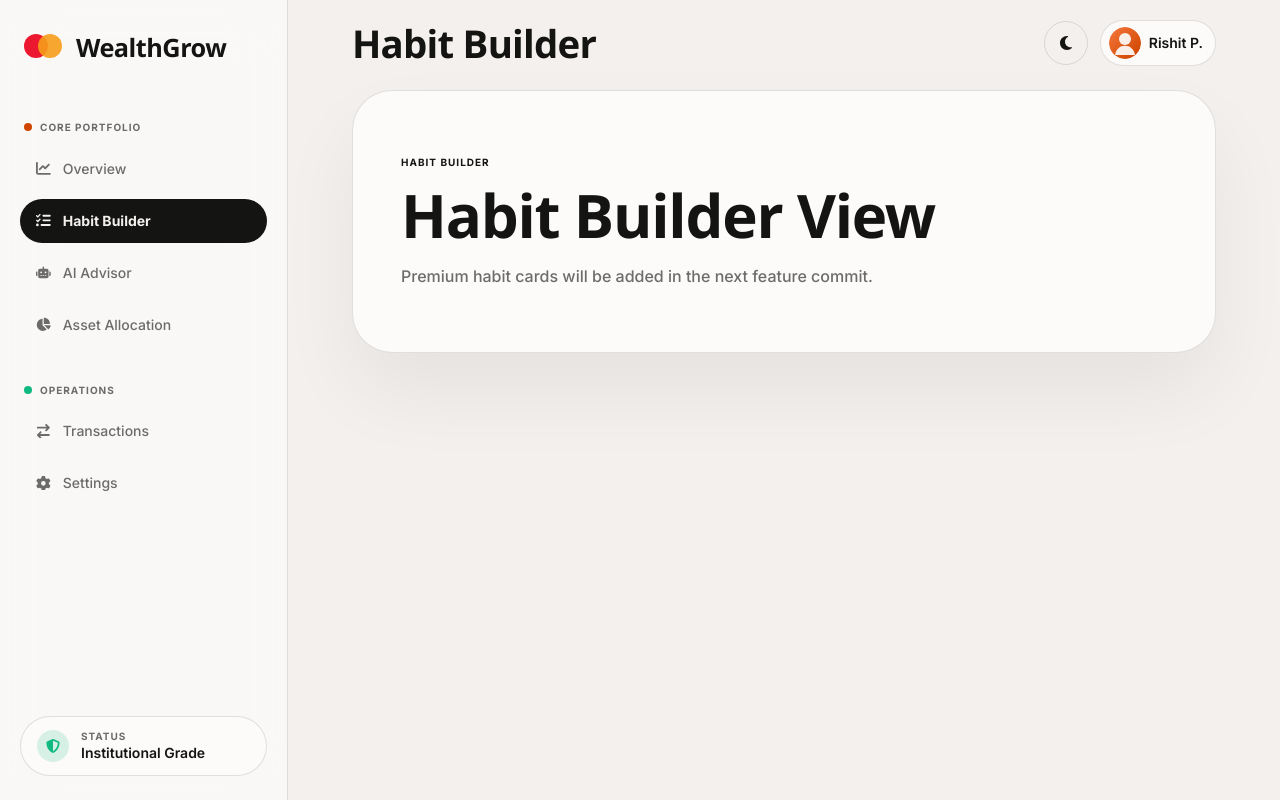
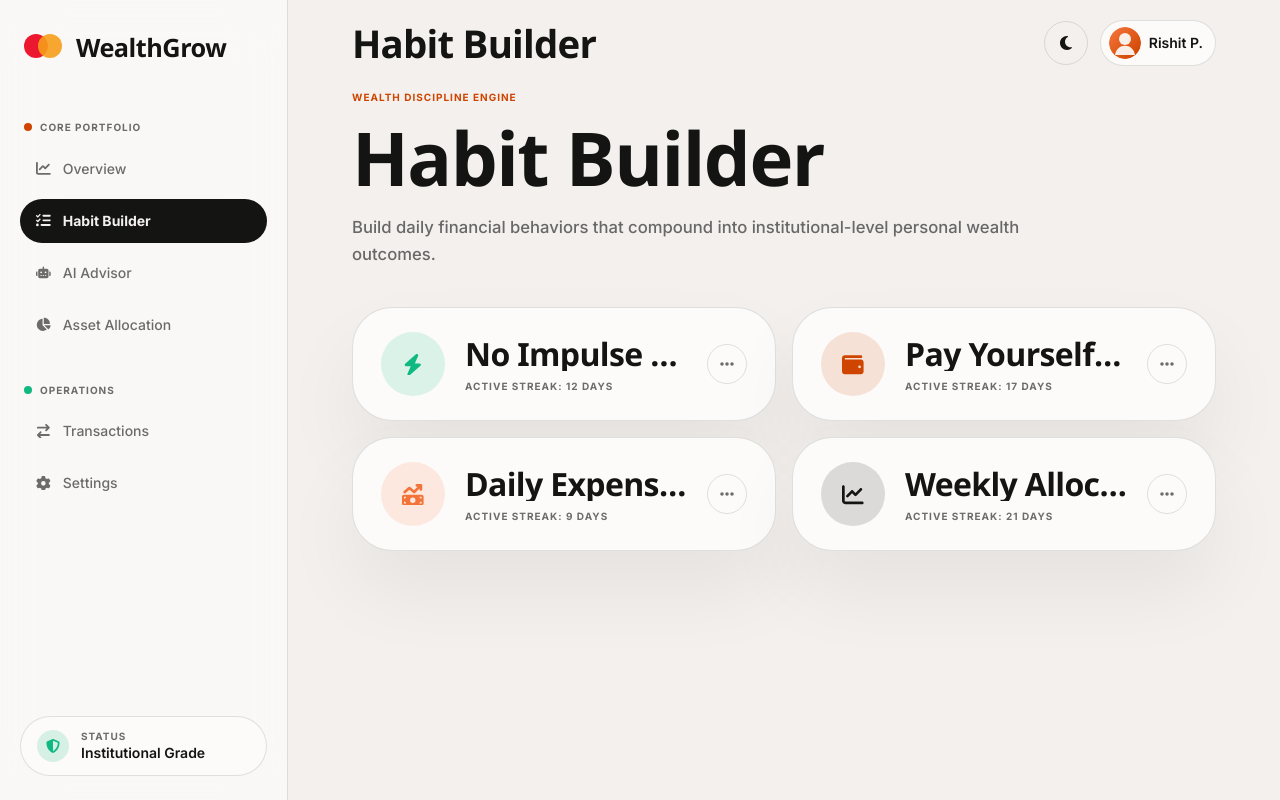
Before and after one commit to Rishit1769/AI-Based-Financial-Habit-Builder-Wealth-Growth-Tracker, a React (Vite) app in the folder frontend/: page / in a window 1280 px wide. Both pictures are taken after a click on the button "Habit Builder". Built offline with nearby package versions, Linux system fonts and the light colour scheme; a web font is replaced by a local one.

Commit message:
feat(frontend): build habit and advisor premium views

```diff
--- a/frontend/src/views/AdvisorView.jsx
+++ b/frontend/src/views/AdvisorView.jsx
@@ -1,11 +1,154 @@
+import { useMemo, useState } from 'react';
+import { FaArrowUpLong, FaRobot, FaUser } from 'react-icons/fa6';
+
+const seedMessages = [
+  {
+    id: 'm1',
+    role: 'ai',
+    text: 'Strategic Advisor online. Share your top financial objective for this quarter.',
+  },
+  {
+    id: 'm2',
+    role: 'user',
+    text: 'I want to improve monthly savings while reducing discretionary spend.',
+  },
+  {
+    id: 'm3',
+    role: 'ai',
+    text: 'Recommended: cap variable spend to 28% of income and automate a 12% transfer to savings on payday.',
+  },
+];
+
+function ChatBubble({ message }) {
+  const isUser = message.role === 'user';
+
+  return (
+    <div className={`flex items-end gap-3 ${isUser ? 'justify-end' : 'justify-start'}`}>
+      {!isUser && (
+        <span
+          className="radius-circle flex h-10 w-10 items-center justify-center"
+          style={{
+            border: '1px solid var(--border)',
+            background: 'color-mix(in srgb, var(--orbit) 16%, transparent)',
+            color: 'var(--signal)',
+          }}
+        >
+          <FaRobot />
+        </span>
+      )}
+
+      <div
+        className="px-5 py-3 text-sm leading-relaxed"
+        style={{
+          maxWidth: 'min(75%, 700px)',
+          border: `1px solid ${isUser ? 'transparent' : 'var(--border)'}`,
+          borderRadius: 'var(--radius-stadium)',
+          borderTopLeftRadius: isUser ? 'var(--radius-stadium)' : '0',
+          borderTopRightRadius: isUser ? '0' : 'var(--radius-stadium)',
+          background: isUser ? 'var(--ink)' : 'var(--lifted-surface)',
+          color: isUser ? 'var(--canvas)' : 'var(--ink)',
+        }}
+      >
+        {message.text}
+      </div>
+
+      {isUser && (
+        <span
+          className="radius-circle flex h-10 w-10 items-center justify-center"
+          style={{
+            border: '1px solid var(--border)',
+            background: 'color-mix(in srgb, var(--growth) 16%, transparent)',
+            color: 'var(--growth)',
+          }}
+        >
+          <FaUser />
+        </span>
+      )}
+    </div>
+  );
+}
+
 export default function AdvisorView() {
+  const [messages, setMessages] = useState(seedMessages);
+  const [input, setInput] = useState('');
+
+  const canSend = useMemo(() => input.trim().length > 0, [input]);
+
+  const handleSubmit = (event) => {
+    event.preventDefault();
+    const prompt = input.trim();
+    if (!prompt) {
+      return;
+    }
+
+    setMessages((current) => [
+      ...current,
+      { id: `user-${current.length + 1}`, role: 'user', text: prompt },
+      {
+        id: `ai-${current.length + 2}`,
+        role: 'ai',
+        text: 'Signal received. I will optimize your strategy by blending cash-flow discipline with allocation guidance.',
+      },
+    ]);
+    setInput('');
+  };
+
   return (
-    <section className="card-stadium px-8 py-16 md:px-12">
-      <p className="eyebrow">AI Advisor</p>
-      <h2 className="wealth-display mt-3 text-6xl font-extrabold">Strategic Advisor View</h2>
-      <p className="mt-4 max-w-xl text-base" style={{ color: 'var(--muted-ink)' }}>
-        Intelligence terminal interactions will be added in the next feature commit.
-      </p>
+    <section className="card-stadium px-5 py-5 md:px-7 md:py-7">
+      <header className="flex items-center gap-3 border-b pb-4" style={{ borderColor: 'var(--border)' }}>
+        <span
+          className="radius-circle flex h-12 w-12 items-center justify-center"
+          style={{
+            border: '1px solid var(--border)',
+            background: 'color-mix(in srgb, var(--signal) 14%, transparent)',
+            color: 'var(--signal)',
+          }}
+        >
+          <FaRobot className="text-lg" />
+        </span>
+        <div>
+          <p className="eyebrow" style={{ color: 'var(--muted-ink)' }}>
+            Intelligence Terminal
+          </p>
+          <h2 className="wealth-display mt-1 text-[2.25rem] font-extrabold">Strategic Advisor</h2>
+        </div>
+      </header>
+
+      <div className="mt-5 flex flex-col gap-5">
+        <div className="max-h-[53vh] min-h-[40vh] space-y-4 overflow-y-auto pr-1">
+          {messages.map((message) => (
+            <ChatBubble key={message.id} message={message} />
+          ))}
+        </div>
+
+        <form
+          onSubmit={handleSubmit}
+          className="radius-pill flex items-center gap-3 px-3 py-2"
+          style={{ border: '1px solid var(--border)', background: 'var(--lifted-surface)' }}
+        >
+          <input
+            type="text"
+            value={input}
+            onChange={(event) => setInput(event.target.value)}
+            placeholder="Ask Strategic Advisor about savings, risk, or allocation..."
+            className="w-full bg-transparent px-2 text-sm outline-none"
+            style={{ color: 'var(--ink)' }}
+          />
+          <button
+            type="submit"
+            disabled={!canSend}
+            className="radius-circle flex h-10 w-10 items-center justify-center"
+            style={{
+              background: 'var(--ink)',
+              color: 'var(--canvas)',
+              opacity: canSend ? 1 : 0.45,
+            }}
+            aria-label="Send message"
+          >
+            <FaArrowUpLong />
+          </button>
+        </form>
+      </div>
     </section>
   );
 }
--- a/frontend/src/views/HabitsView.jsx
+++ b/frontend/src/views/HabitsView.jsx
@@ -1,11 +1,70 @@
+import {
+  FaBolt,
+  FaChartLine,
+  FaEllipsis,
+  FaMoneyBillTrendUp,
+  FaWallet,
+} from 'react-icons/fa6';
+
+const habits = [
+  { id: 'h1', name: 'No Impulse Buy', streak: 12, icon: FaBolt, tone: 'var(--growth)' },
+  { id: 'h2', name: 'Pay Yourself First', streak: 17, icon: FaWallet, tone: 'var(--signal)' },
+  { id: 'h3', name: 'Daily Expense Audit', streak: 9, icon: FaMoneyBillTrendUp, tone: 'var(--orbit)' },
+  { id: 'h4', name: 'Weekly Allocation Check', streak: 21, icon: FaChartLine, tone: 'var(--ink)' },
+];
+
+function HabitCard({ habit }) {
+  const Icon = habit.icon;
+
+  return (
+    <article className="card-stadium flex items-center gap-5 px-6 py-6 md:px-7">
+      <span
+        className="radius-circle flex h-16 w-16 items-center justify-center"
+        style={{
+          background: `color-mix(in srgb, ${habit.tone} 14%, transparent)`,
+          color: habit.tone,
+        }}
+      >
+        <Icon className="text-[1.35rem]" />
+      </span>
+
+      <div className="min-w-0 flex-1">
+        <p className="wealth-display truncate text-[2rem] font-bold leading-none">{habit.name}</p>
+        <p className="eyebrow mt-2" style={{ color: 'var(--muted-ink)' }}>
+          Active Streak: {habit.streak} Days
+        </p>
+      </div>
+
+      <button
+        type="button"
+        className="radius-circle flex h-10 w-10 items-center justify-center"
+        style={{ border: '1px solid var(--border)', color: 'var(--muted-ink)' }}
+        aria-label="Habit options"
+      >
+        <FaEllipsis />
+      </button>
+    </article>
+  );
+}
+
 export default function HabitsView() {
   return (
-    <section className="card-stadium px-8 py-16 md:px-12">
-      <p className="eyebrow">Habit Builder</p>
-      <h2 className="wealth-display mt-3 text-6xl font-extrabold">Habit Builder View</h2>
-      <p className="mt-4 max-w-xl text-base" style={{ color: 'var(--muted-ink)' }}>
-        Premium habit cards will be added in the next feature commit.
-      </p>
-    </section>
+    <div className="space-y-8 md:space-y-10">
+      <section className="max-w-[49rem]">
+        <p className="eyebrow" style={{ color: 'var(--signal)' }}>
+          Wealth Discipline Engine
+        </p>
+        <h2 className="wealth-display mt-3 text-[clamp(2.65rem,5.8vw,4.7rem)] font-extrabold">Habit Builder</h2>
+        <p className="mt-4 max-w-2xl text-[1.04rem] leading-[1.6]" style={{ color: 'var(--muted-ink)' }}>
+          Build daily financial behaviors that compound into institutional-level personal wealth outcomes.
+        </p>
+      </section>
+
+      <section className="grid gap-4 xl:grid-cols-2">
+        {habits.map((habit) => (
+          <HabitCard key={habit.id} habit={habit} />
+        ))}
+      </section>
+    </div>
   );
 }
```
